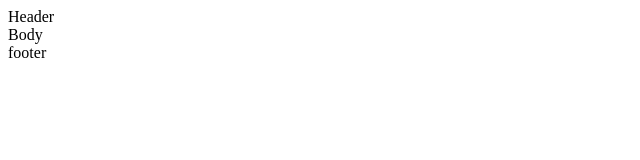
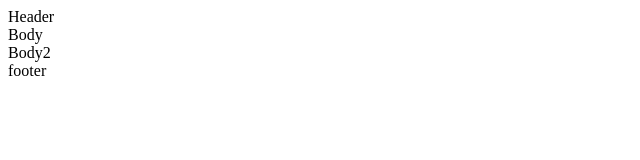
Before and after one commit to techsithgit/mygit, a plain HTML site: page index.html in a window 1280 px wide. Shown: the full height of the page, 0-640 px from the left. Drawn offline with Linux system fonts and the light colour scheme.

Commit message:
Updated index.html
—added second div

```diff
--- a/index.html
+++ b/index.html
@@ -1,5 +1,6 @@
 <body>
     <div>Header</div>
     <div>Body</div>
+    <div>Body2</div>
     <div>footer</div>
 </body>
```
